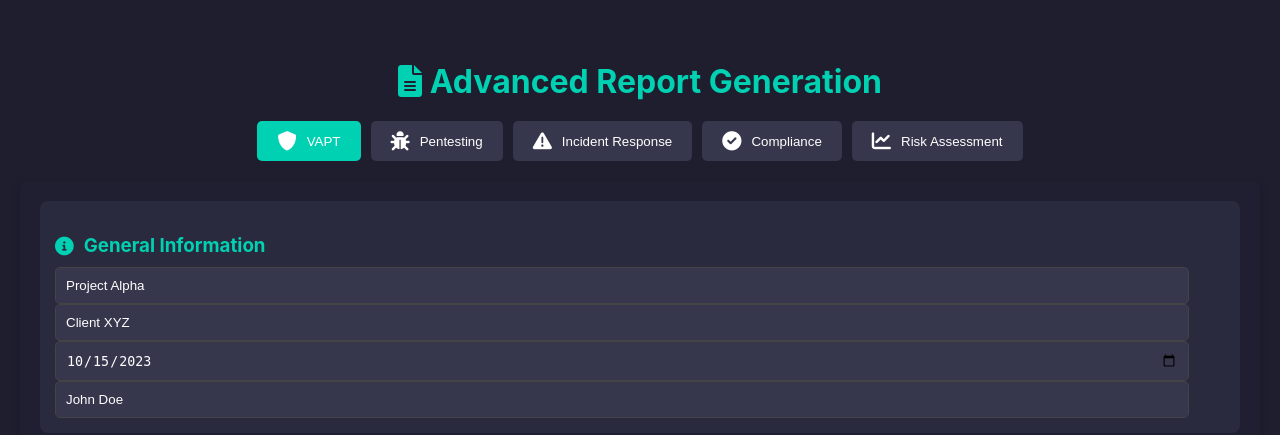
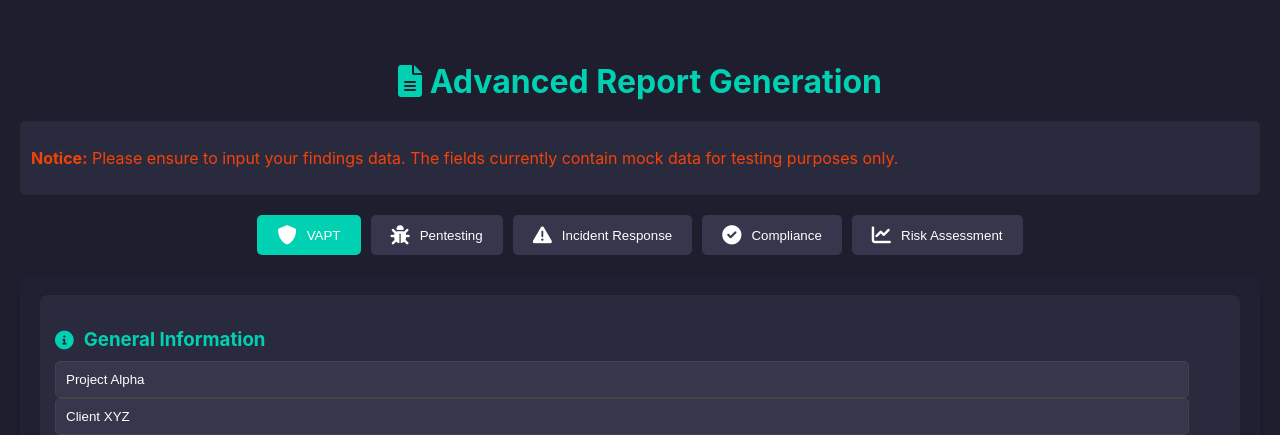
Before and after one commit to CYBERBULL123/CYBERApp, a Flask app: page /ad_report in a window 1280 px wide. Shown: the part 59-494 px from the top of the page. Run offline with Flask 3, Linux system fonts and the light colour scheme; the visitor is signed in with stand-in values (Sample User, id 1); some libraries are stand-ins or nearby versions.

Commit message:
`Added user notice section to ad report page with CSS styles`

```diff
--- a/static/css/style.css
+++ b/static/css/style.css
@@ -814,6 +814,15 @@ nav .hamburger .line {
     box-shadow: 0 8px 16px rgba(0, 0, 0, 0.3); /* Stronger shadow for depth */
 }
 
+.user-notice {
+    background-color: #2a2a3f; /* Light yellow background */
+    border: 1px solid #2c2b2b; /* Border color */
+    padding: 10px;
+    margin-bottom: 20px;
+    border-radius: 5px;
+    color: #f54206; /* Dark yellow text */
+}
+
 .report-header {
     text-align: center;
     margin-bottom: 30px;
--- a/templates/ad_report.html
+++ b/templates/ad_report.html
@@ -4,6 +4,12 @@
 <!-- Report Generation Section -->
 <div class="report-generation-section">
     <h1><i class="fas fa-file-alt"></i> Advanced Report Generation</h1>
+
+    <!-- Notice for Users -->
+    <div class="user-notice">
+        <p><strong>Notice:</strong> Please ensure to input your findings data. The fields currently contain mock data for testing purposes only.</p>
+    </div>
+
     <div class="report-tabs">
         <button class="tab-button active" data-tab="vapt">
             <i class="fas fa-shield-alt"></i> VAPT
```
